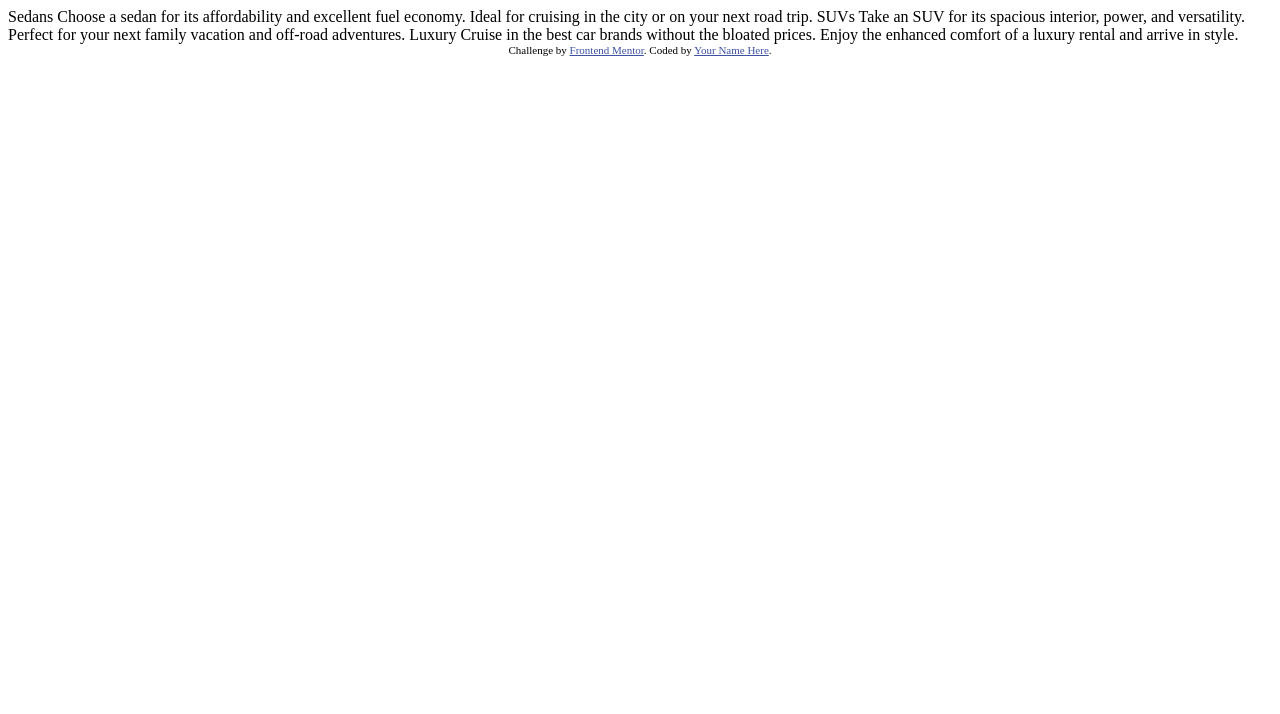
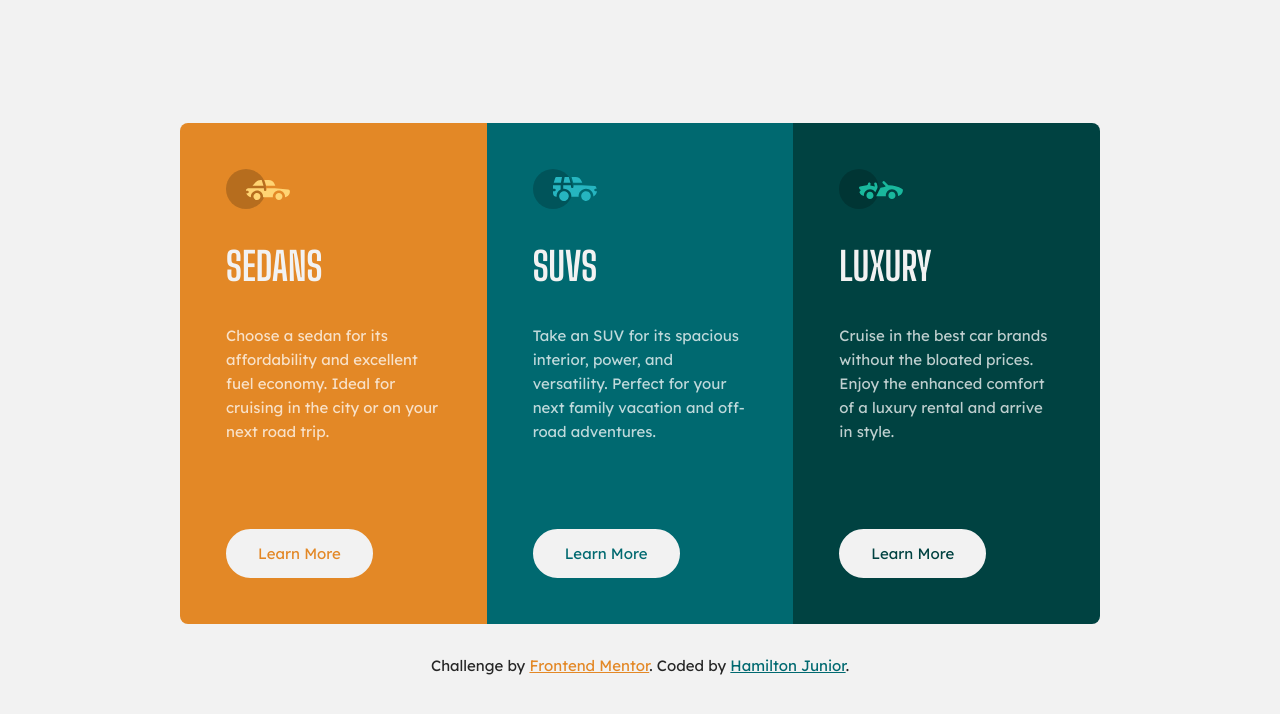
Before and after one commit to Hamiltonspjunior/3-column-preview-card-component, a plain HTML site: page index.html in a window 1280 px wide. Drawn offline with Linux system fonts and the light colour scheme.

Commit message:
Add markup and styles

```diff
--- /dev/null
+++ b/css/style.css
@@ -0,0 +1,222 @@
+:root {
+	--clr-primary-400: hsl(31, 77%, 52%);
+
+	--clr-secondary-400: hsl(184, 100%, 22%);
+	--clr-secondary-600: hsl(179, 100%, 13%);
+
+	--clr-neutral-100: hsla(0, 0%, 100%, 0.75);
+	--clr-neutral-200: hsl(0, 0%, 95%);
+	--clr-neutral-600: hsl(0, 0%, 15%);
+
+	--ff-primary: 'Lexend Deca', sans-serif;
+	--ff-secondary: 'Big Shoulders Display', cursive;
+
+	--fw-regular: 400;
+	--fw-bold: 700;
+
+	--fs-base: 10px;
+	--fs-400: 1.5rem;
+	--fs-700: 3.9rem;
+
+	--size-100: 1.5rem;
+	--size-300: 2.5rem;
+	--size-400: 3rem;
+	--size-500: 3.8rem;
+	--size-600: 4.6rem;
+	--size-900: 8.5rem;
+}
+
+.primary-theme {
+	--clr-theme: var(--clr-primary-400);
+}
+.secondary-theme {
+	--clr-theme: var(--clr-secondary-400);
+}
+.secondary-theme--dark {
+	--clr-theme: var(--clr-secondary-600);
+}
+
+
+/* Reset
+https://piccalil.li/blog/a-modern-css-reset */
+
+/* Box sizing rules */
+*,
+*::before,
+*::after {
+	box-sizing: border-box;
+}
+
+/* Remove default margin */
+* {
+	margin: 0;
+	padding: 0;
+	font: inherit;
+}
+
+/* Remove list styles on ul, ol elements with a list role, which suggests default styling will be removed */
+ul[role='list'],
+ol[role='list'] {
+	list-style: none;
+}
+
+/* Set core root defaults */
+html:focus-within {
+	scroll-behavior: smooth;
+}
+
+html {
+	height: 100%;
+}
+
+/* Set core body defaults */
+body {
+	text-rendering: optimizeSpeed;
+	line-height: 1.6;
+	min-height: 100%;
+}
+
+/* A elements that don't have a class get default styles */
+a:not([class]) {
+	text-decoration-skip-ink: auto;
+}
+
+/* Make images easier to work with */
+img,
+picture,
+svg {
+	max-width: 100%;
+	display: block;
+}
+
+/* Remove all animations, transitions and smooth scroll for people that prefer not to see them */
+@media (prefers-reduced-motion: reduce) {
+	html:focus-within {
+		scroll-behavior: auto;
+	}
+
+	*,
+	*::before,
+	*::after {
+		animation-duration: 0.01ms !important;
+		animation-iteration-count: 1 !important;
+		transition-duration: 0.01ms !important;
+		scroll-behavior: auto !important;
+	}
+}
+
+/* general styling */
+html {
+	font-size: var(--fs-base);
+}
+
+body {
+	font-family: var(--ff-primary);
+	font-size: var(--fs-400);
+	color: var(--clr-neutral-100);
+	background: var(--clr-neutral-200);
+	padding-block: var(--size-300);
+	display: flex;
+	align-items: center;
+}
+
+a {
+	color: inherit;
+}
+
+::-moz-selection {
+	/* Code for Firefox */
+	color: var(--clr-theme, var(--clr-neutral-600));
+	background: var(--clr-neutral-200);
+}
+
+::selection {
+	color: var(--clr-theme, var(--clr-neutral-600));
+	background: var(--clr-neutral-200);
+}
+
+/* Components /*
+/* Card */
+.card {
+	background-color: var(--clr-theme, var(--clr-neutral-600));
+	padding: min(var(--size-600), 11vw);
+}
+.card__title {
+	font-family: var(--ff-secondary);
+	font-size: var(--fs-700);
+	color: var(--clr-neutral-200);
+	line-height: 1;
+	text-transform: uppercase;
+}
+.card__button {
+	--flow-space: var(--size-300);
+}
+@media (min-width: 590px) {
+	.card__button {
+		--flow-space: var(--size-900);
+	}
+}
+
+/* Button */
+.button {
+	background-color: var(--clr-neutral-200);
+	border: 2px solid var(--clr-neutral-200);
+	border-radius: 100vw;
+	color: var(--clr-theme, var(--clr-neutral-600));
+	cursor: pointer;
+	display: inline-flex;
+	padding: 1em 2em;
+	line-height: 1;
+	text-decoration: none;
+	text-align: center;
+	transition: background-color 0.3s, color 0.3s;
+}
+.button:hover,
+.button:focus-visible {
+	background-color: transparent;
+	color: var(--clr-neutral-200);
+}
+
+/* Attribution */
+.attribution {
+	font-size: var(--fs-400);
+	color: var(--clr-neutral-600);
+	text-align: center;
+	margin-top: var(--size-400);
+}
+
+.attribution a {
+	color: var(--clr-theme);
+}
+
+/* Utility Clases */
+.container {
+	max-width: 970px;
+	padding-inline: var(--size-300);
+	margin-inline: auto;
+}
+
+.grid-ish {
+	display: flex;
+	flex-wrap: wrap;
+}
+.grid-ish > * {
+	--min-width: 260px;
+	flex: 1 1 var(--min-width);
+}
+
+:where(.flow :not(:first-child)) {
+	margin-top: var(--flow-space, var(--size-500));
+}
+
+.border-radius-wrapper {
+	border-radius: var(--border-size, 0.8rem);
+	overflow: hidden;
+}
+
+/* Only for testing */
+.css-console-log,
+.css-console-log * {
+	background-color: rgba(0, 0, 0, 0.09) !important;
+	outline: 1px solid red !important;
+}
--- a/index.html
+++ b/index.html
@@ -1,36 +1,49 @@
 <!DOCTYPE html>
 <html lang="en">
+
 <head>
   <meta charset="UTF-8">
-  <meta name="viewport" content="width=device-width, initial-scale=1.0"> <!-- displays site properly based on user's device -->
+  <meta name="viewport" content="width=device-width, initial-scale=1.0">
+  <link rel="icon" type="image/png" sizes="32x32" href="./images/favicon-32x32.png">
+  <title>Frontend Mentor | 3-column preview card component</title>
+  <link rel="preconnect" href="https://fonts.googleapis.com">
+  <link rel="preconnect" href="https://fonts.gstatic.com" crossorigin>
+  <link href="https://fonts.googleapis.com/css2?family=Big+Shoulders+Display:wght@700&family=Lexend+Deca&display=swap"
+    rel="stylesheet">
+  <link rel="stylesheet" href="css/style.css">
+</head>
 
-  <link rel="icon" type="image/png" sizes="32x32" href="./images/favicon-32x32.png">
-
-  <title>Frontend Mentor | 3-column preview card component</title>
-
-  <!-- Feel free to remove these styles or customise in your own stylesheet 👍 -->
-  <style>
-    .attribution { font-size: 11px; text-align: center; }
-    .attribution a { color: hsl(228, 45%, 44%); }
-  </style>
-</head>
 <body>
-
-  Sedans
-  Choose a sedan for its affordability and excellent fuel economy. Ideal for cruising in the city
-  or on your next road trip.
-
-  SUVs
-  Take an SUV for its spacious interior, power, and versatility. Perfect for your next family vacation
-  and off-road adventures.
-
-  Luxury
-  Cruise in the best car brands without the bloated prices. Enjoy the enhanced comfort of a luxury
-  rental and arrive in style.
-
-  <div class="attribution">
-    Challenge by <a href="https://www.frontendmentor.io?ref=challenge" target="_blank">Frontend Mentor</a>.
-    Coded by <a href="#">Your Name Here</a>.
+  <div class="container">
+    <div class="grid-ish border-radius-wrapper">
+      <div class="card | flow | primary-theme">
+        <img src="images/icon-sedans.svg" alt="">
+        <h2 class="card__title">Sedans</h2>
+        <p>Choose a sedan for its affordability and excellent fuel economy. Ideal for cruising in the city or on your
+          next road trip.</p>
+        <a href="#" class="button | card__button">Learn More</a>
+      </div>
+      <div class="card | flow | secondary-theme">
+        <img src="images/icon-suvs.svg" alt="">
+        <h2 class="card__title">SUVs</h2>
+        <p>Take an SUV for its spacious interior, power, and versatility. Perfect for your next family vacation and
+          off-road adventures.</p>
+        <a href="#" class="button | card__button">Learn More</a>
+      </div>
+      <div class="card | flow | secondary-theme--dark">
+        <img src="images/icon-luxury.svg" alt="">
+        <h2 class="card__title">Luxury</h2>
+        <p>Cruise in the best car brands without the bloated prices. Enjoy the enhanced comfort of a luxury rental and
+          arrive in style.</p>
+        <a href="#" class="button | card__button">Learn More</a>
+      </div>
+    </div>
+    <div class="attribution">
+      Challenge by <a class="primary-theme" href="https://www.frontendmentor.io?ref=challenge"
+        target="_blank">Frontend Mentor</a>.
+      Coded by <a class="secondary-theme" href="https://github.com/Hamiltonspjunior">Hamilton Junior</a>.
+    </div>
   </div>
 </body>
+
 </html>
```
